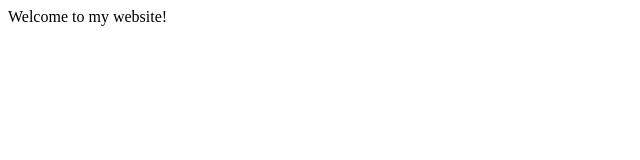
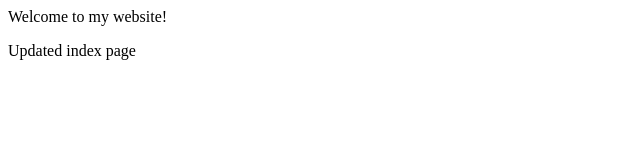
Before and after one commit to mtaori/website-project, a plain HTML site: page src/index.html in a window 1280 px wide. Shown: the whole page, without its empty margins (0-640 px from the left). Drawn offline with Linux system fonts and the light colour scheme.

Commit message:
updated index page

```diff
--- a/src/index.html
+++ b/src/index.html
@@ -7,5 +7,6 @@
 </head>
 <body>
     Welcome to my website!
+    <p>Updated index page</p>
 </body>
 </html>
```
